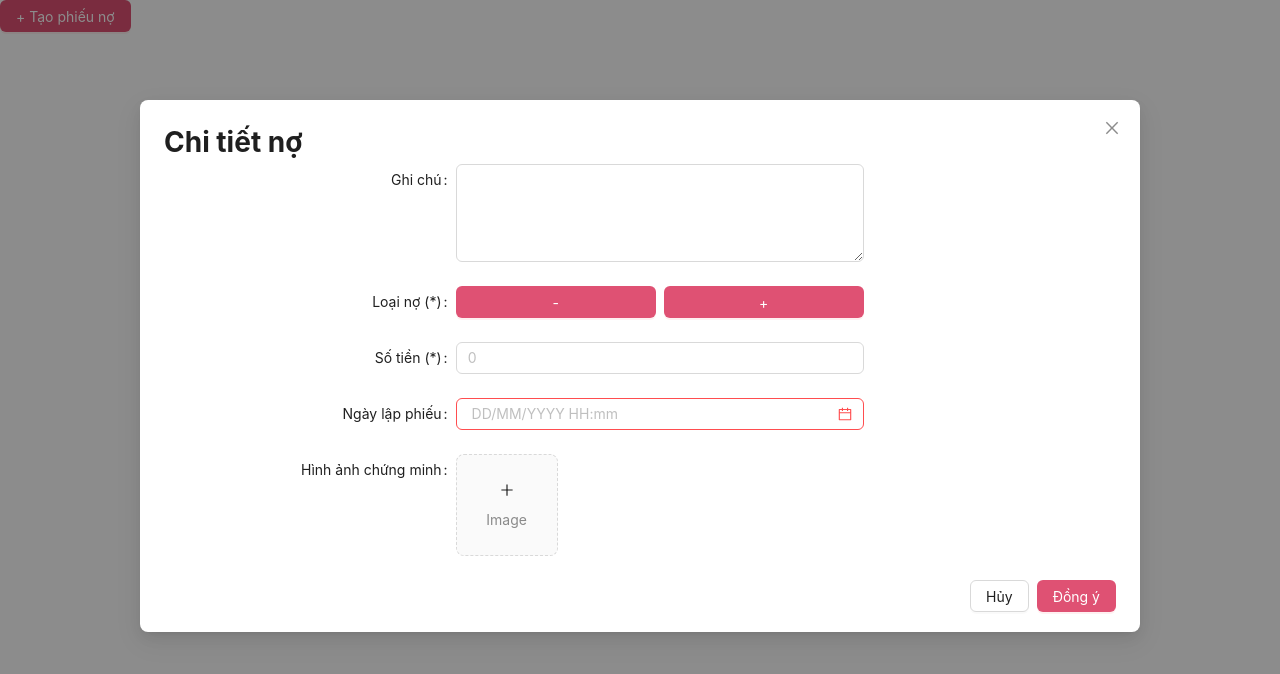
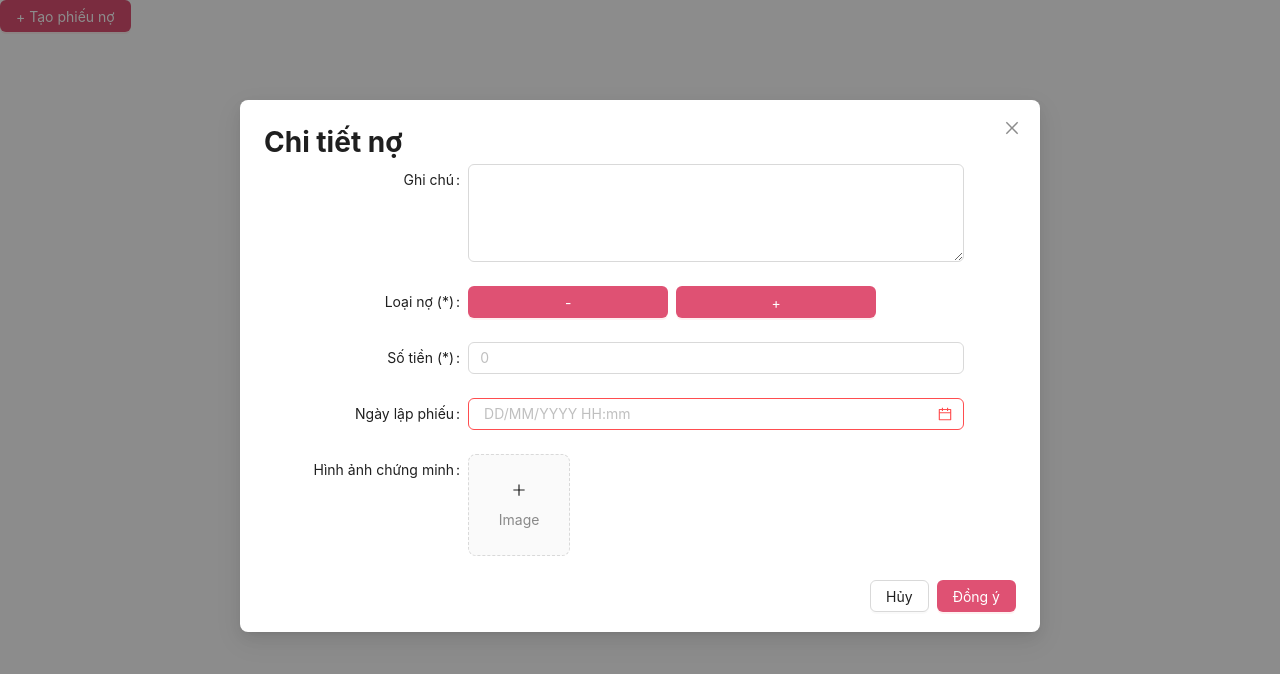
Before and after one commit to longnvse/fcredit-frontend, a React (Create React App) app: page /debt-note-detail in a window 1280 px wide. Both pictures are taken after a click on the button "+ Tạo phiếu nợ". Shown: the top 674 px of the page. Built offline with nearby package versions, Linux system fonts and the light colour scheme.

Commit message:
debt-note-detail-edit-style

```diff
--- a/src/pages/debt-note-detail.js
+++ b/src/pages/debt-note-detail.js
@@ -22,10 +22,10 @@ const DebtNoteDetail = () => {
       <Button type="primary" onClick={showModal}>
        + Tạo phiếu nợ
       </Button>
-      <Modal  width={1000} open={isModalOpen} onOk={handleOk} onCancel={handleCancel}  >
+      <Modal  width={800} open={isModalOpen} onOk={handleOk} onCancel={handleCancel}  >
      <h1>Chi tiết nợ</h1>
       <Form   labelCol={{
-       span: 10,
+       span: 7,
      }}
      wrapperCol={{
        span: 20,
```
